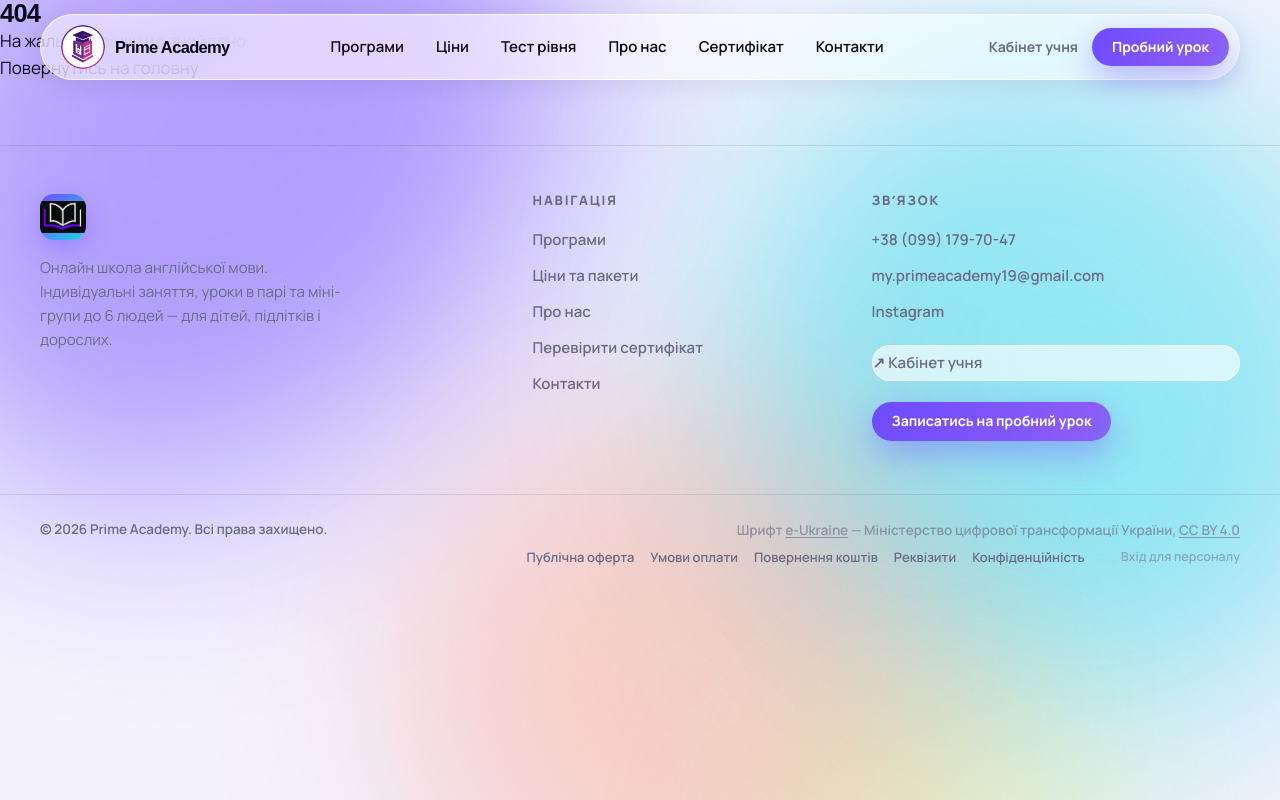
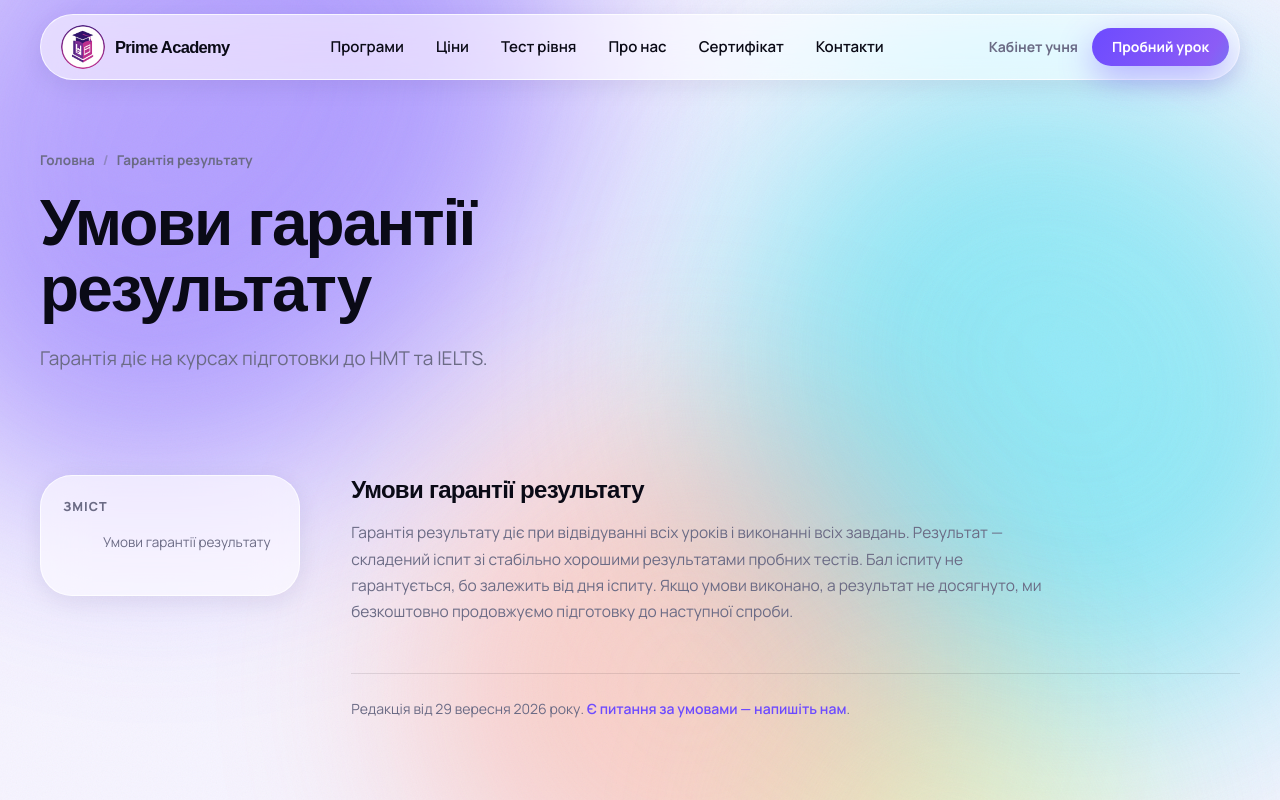
Before and after one commit to Ivan2330/english_app_info, a React (Vite) app in the folder frontend/: page /guarantee in a window 1280 px wide. Shown: the top 800 px of the page. Built offline with nearby package versions, Linux system fonts and the light colour scheme; no server answers; a web font is replaced by a local one.

Commit message:
feat(guarantee): сторінка /guarantee й посилання на умови в картках курсів

```diff
--- a/frontend/src/App.jsx
+++ b/frontend/src/App.jsx
@@ -15,6 +15,7 @@ import VerifyCertificate from "./pages/VerifyCertificate.jsx";
 import LevelTest from "./pages/LevelTest.jsx";
 import Offer from "./pages/Offer.jsx";
 import Privacy from "./pages/Privacy.jsx";
+import Guarantee from "./pages/Guarantee.jsx";
 import NotFound from "./pages/NotFound.jsx";
 import Checkout from "./pages/Checkout.jsx";
 import PaymentResult from "./pages/PaymentResult.jsx";
@@ -32,6 +33,7 @@ const PAGE_NAMES = {
   "/verify-certificate": "certificate",
   "/offer": "legal",
   "/privacy": "legal",
+  "/guarantee": "legal",
   "/checkout": "checkout",
   "/payment/result": "checkout",
 };
@@ -74,6 +76,7 @@ export default function App() {
           <Route path="/level-test" element={<LevelTest />} />
           <Route path="/offer" element={<Offer />} />
           <Route path="/privacy" element={<Privacy />} />
+          <Route path="/guarantee" element={<Guarantee />} />
           <Route path="/checkout" element={<Checkout />} />
           <Route path="/payment/result" element={<PaymentResult />} />
           {/* Кабінет менеджера. Вкладені маршрути — усередині AdminApp. */}
--- a/frontend/src/components/Footer.jsx
+++ b/frontend/src/components/Footer.jsx
@@ -98,6 +98,7 @@ export default function Footer() {
             <NavLink to="/offer#p11">Повернення коштів</NavLink>
             <NavLink to="/offer#requisites">Реквізити</NavLink>
             <NavLink to="/privacy">Конфіденційність</NavLink>
+            <NavLink to="/guarantee">Гарантія результату</NavLink>
           </nav>
 
           {/* Вхід для менеджера. Свідомо непомітний: це службове посилання,
--- a/frontend/src/components/PriceCard.jsx
+++ b/frontend/src/components/PriceCard.jsx
@@ -1,4 +1,20 @@
+import { Link } from "react-router-dom";
 import { money, lessonsWord, FORMAT } from "../lib/labels.js";
+
+/** Маркер у тексті опису, замість якого малюється посилання на умови гарантії. */
+const GUARANTEE_TOKEN = "{{guarantee}}";
+
+function Description({ text }) {
+  const [before, after] = text.split(GUARANTEE_TOKEN);
+  if (after === undefined) return text;
+  return (
+    <>
+      {before}
+      <Link to="/guarantee">Умови гарантії</Link>
+      {after}
+    </>
+  );
+}
 
 /**
  * Картка пакета. Використовується для тематичних курсів, Speaking Club
@@ -49,7 +65,7 @@ export default function PriceCard({ pkg, onSelect }) {
       ) : null}
 
       <h3 className="price-card__title">{name}</h3>
-      {short_description ? <p className="price-card__desc">{short_description}</p> : null}
+      {short_description ? <p className="price-card__desc"><Description text={short_description} /></p> : null}
 
       <div className="price">
         {hasDiscount ? (
--- /dev/null
+++ b/frontend/src/lib/legal/guarantee.js
@@ -0,0 +1,14 @@
+/**
+ * УМОВИ ГАРАНТІЇ РЕЗУЛЬТАТУ (НМТ та IELTS)
+ *
+ * Текст затверджений Іваном. Нових чисел і балів сюди не додавати:
+ * сайт не обіцяє конкретного балу іспиту, і це свідоме рішення.
+ */
+export const GUARANTEE_SECTIONS = [
+  {
+    title: "Умови гарантії результату",
+    items: [
+      "Гарантія результату діє при відвідуванні всіх уроків і виконанні всіх завдань. Результат — складений іспит зі стабільно хорошими результатами пробних тестів. Бал іспиту не гарантується, бо залежить від дня іспиту. Якщо умови виконано, а результат не досягнуто, ми безкоштовно продовжуємо підготовку до наступної спроби.",
+    ],
+  },
+];
--- /dev/null
+++ b/frontend/src/pages/Guarantee.jsx
@@ -0,0 +1,14 @@
+import LegalPage from "./LegalPage.jsx";
+import { GUARANTEE_SECTIONS } from "../lib/legal/guarantee.js";
+
+export default function Guarantee() {
+  return (
+    <LegalPage
+      crumb="Гарантія результату"
+      title="Умови гарантії результату"
+      lead="Гарантія діє на курсах підготовки до НМТ та IELTS."
+      sections={GUARANTEE_SECTIONS}
+      showSeller={false}
+    />
+  );
+}
```
